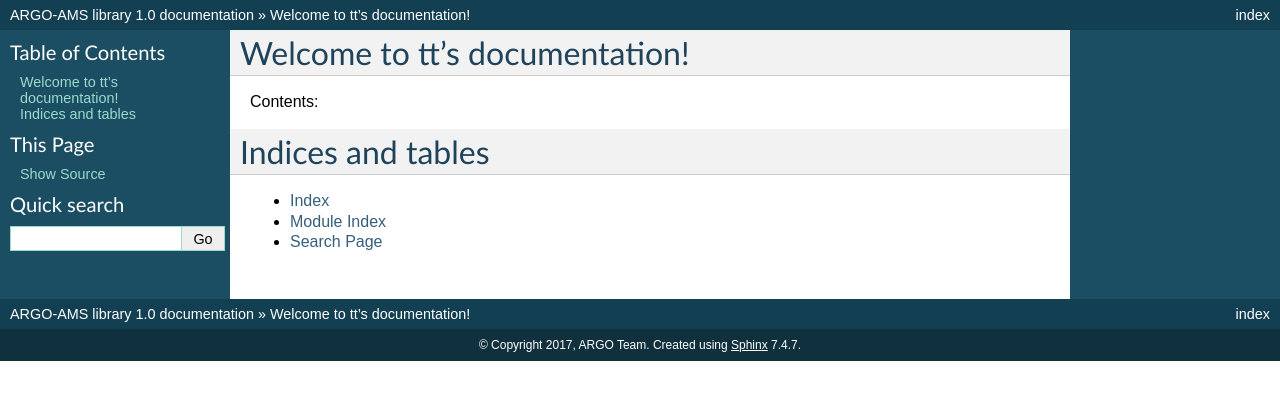
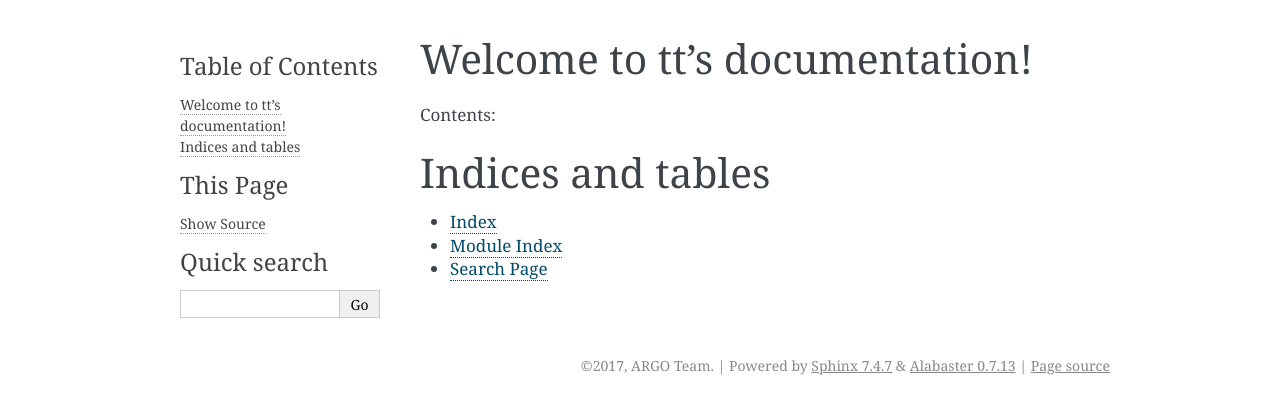
Before and after one commit to ARGOeu/argo-ams-library, a Sphinx documentation site: the page built from pymod/documentation/index.rst, in a window 1280 px wide. Shown: the top 414 px of the page. Built offline with Sphinx 7.4.7, drawn with Linux system fonts in a browser that asks for light colours.

Commit message:
Change template

```diff
--- a/pymod/documentation/conf.py
+++ b/pymod/documentation/conf.py
@@ -75,6 +75,9 @@ def skip(app, what, name, obj, skip, options):
 def setup(app):
     app.connect("autodoc-skip-member", skip)
 
+# List of patterns, relative to source directory, that match files and
+# directories to ignore when looking for source files.
+exclude_patterns = ['_build', '**tests**', '**spi**','pymod']
 
 # List of patterns, relative to source directory, that match files and
 # directories to ignore when looking for source files.
@@ -142,7 +145,7 @@ todo_include_todos = True
 
 # The theme to use for HTML and HTML Help pages.  See the documentation for
 # a list of builtin themes.
-html_theme = 'classic'
+html_theme = 'alabaster'
 
 
 # Theme options are theme-specific and customize the look and feel of a theme
@@ -172,7 +175,9 @@ html_theme_path = []
 # Add any paths that contain custom static files (such as style sheets) here,
 # relative to this directory. They are copied after the builtin static files,
 # so a file named "default.css" will overwrite the builtin "default.css".
-html_static_path = ['_static']
+#html_static_path = ['_static']
+
+
 
 # Add any extra paths that contain custom files (such as robots.txt or
 # .htaccess) here, relative to this directory. These files are copied
```
